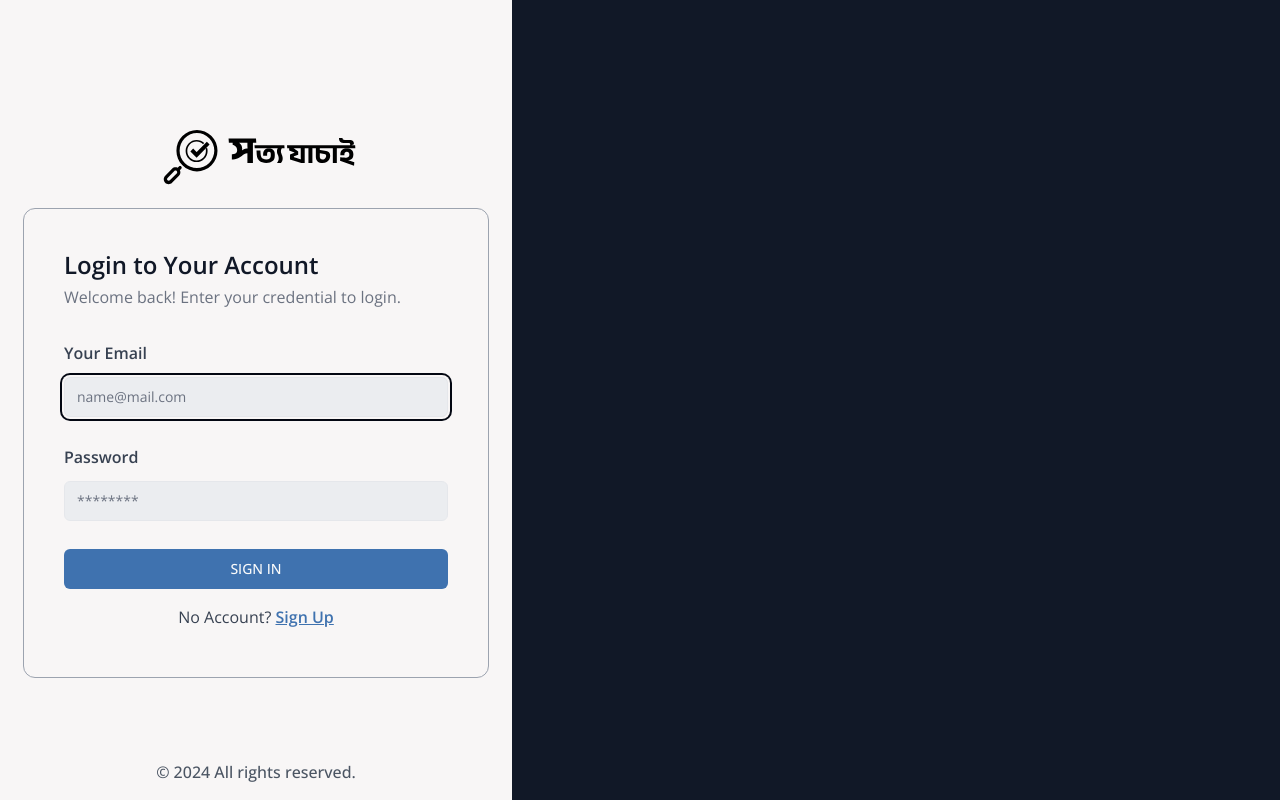
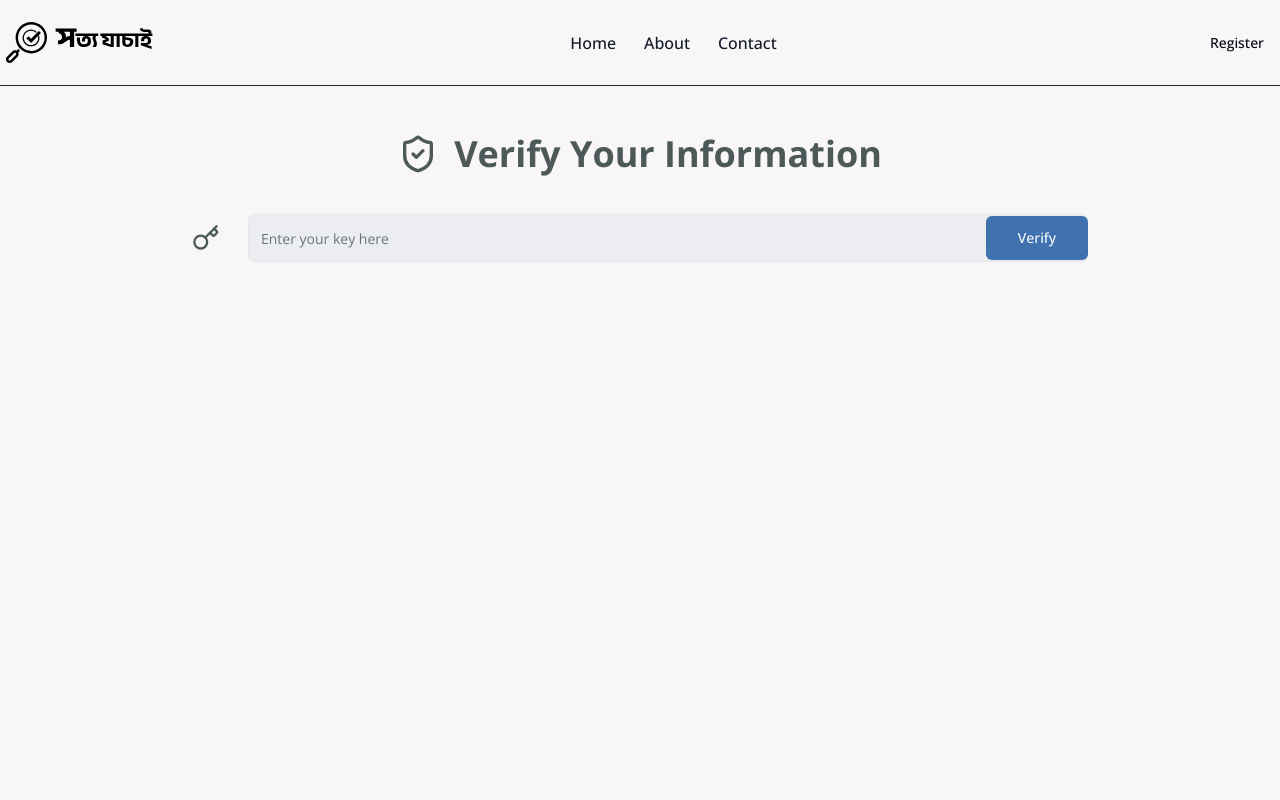
Before and after one commit to eCodeVoyager/Sotto-Jachai-Project, a React (Vite) app in the folder frontend/: page / in a window 1280 px wide. Before the commit this address led to /login. Built offline with nearby package versions, Linux system fonts and the light colour scheme.

Commit message:
🆙:fix: made varification page as a home page.

```diff
--- a/frontend/src/components/common/Sidebar.jsx
+++ b/frontend/src/components/common/Sidebar.jsx
@@ -1,4 +1,4 @@
-import { adminNavigation, userNavigation } from "@/router/routes.data";
+import { adminNavigation, routes, userNavigation } from "@/router/routes.data";
 import { Link, NavLink } from "react-router-dom";
 import profile_icon_sidebar from "@/assets/icons/profile_icon_sidebar.svg";
 import {
@@ -29,7 +29,7 @@ const Sidebar = () => {
     <>
       <div className="w-full md:w-64 h-full bg-custom-50 overflow-y-auto md:rounded-2xl py-4 flex items-center justify-between md:items-stretch md:justify-normal md:flex-col px-4 md:px-0">
         <figure className="shrink-0">
-          <Link to="/">
+          <Link to={routes.verification}>
             <img
               className="mx-auto w-[150px] md:w-[200px]"
               src="/images/logo.svg"
--- a/frontend/src/components/shared/Navbar/index.jsx
+++ b/frontend/src/components/shared/Navbar/index.jsx
@@ -1,4 +1,5 @@
 import Container from "@/components/common/Container";
+import { buttonVariants } from "@/components/ui/button";
 import { routes } from "@/router/routes.data";
 import { Link } from "react-router-dom";
 
@@ -11,12 +12,12 @@ const navData = [
   {
     id: 2,
     title: "About",
-    href: "/about",
+    href: "#",
   },
   {
     id: 4,
     title: "Contact",
-    href: "/contact",
+    href: "#",
   },
 ];
 const Navbar = () => {
@@ -25,7 +26,7 @@ const Navbar = () => {
       <Container>
         <div className="flex items-center">
           <figure>
-            <Link to={routes.dashboard}>
+            <Link to={routes.verification}>
               <img
                 className="w-[100px] md:w-auto"
                 src="/images/logo.svg"
@@ -35,9 +36,19 @@ const Navbar = () => {
           </figure>
           <ul className="flex items-center ml-auto md:mx-auto gap-5 md:gap-7 font-medium text-gray-900 text-base">
             {navData.map((item) => (
-              <li key={item.id}>{item.title}</li>
+              <li key={item.id}>
+                <Link to={item.href}>{item.title}</Link>
+              </li>
             ))}
           </ul>
+          <Link
+            to={routes.register}
+            className={buttonVariants({
+              variant: "ghost",
+            })}
+          >
+            Register
+          </Link>
         </div>
       </Container>
     </nav>
--- a/frontend/src/pages/Register.jsx
+++ b/frontend/src/pages/Register.jsx
@@ -147,6 +147,7 @@ const Register = () => {
             >
               {isSubmitting ? <Loader2 className="animate-spin" /> : "sign up"}
             </Button>
+            <div>
               <Typography color="gray" className="mt-4 text-center font-normal">
                 Already have an account?{" "}
                 <Link
@@ -156,6 +157,7 @@ const Register = () => {
                   Sign In
                 </Link>
               </Typography>
+            </div>
           </form>
         )}
       </Formik>
--- a/frontend/src/router/routes.data.js
+++ b/frontend/src/router/routes.data.js
@@ -1,14 +1,15 @@
 import { DashboardIcon, MyContentsIcon } from "@/components/common/Icons";
 
 export const routes = {
-  dashboard: "/",
+  dashboard: "/dashboard",
   contentSubmission: "/content-submission",
   myContent: "/mycontent",
   login: "/login",
   register: "/register",
   adminLogin: "/admin/login",
   adminRegister: "/admin/register",
-  verification: "/verification",
+  // verification: "/verification",
+  verification: "/",
   adminAllContent: "/admin/allcontent",
 };
 
```
Lines whose indentation alone changed are shown as unchanged.
